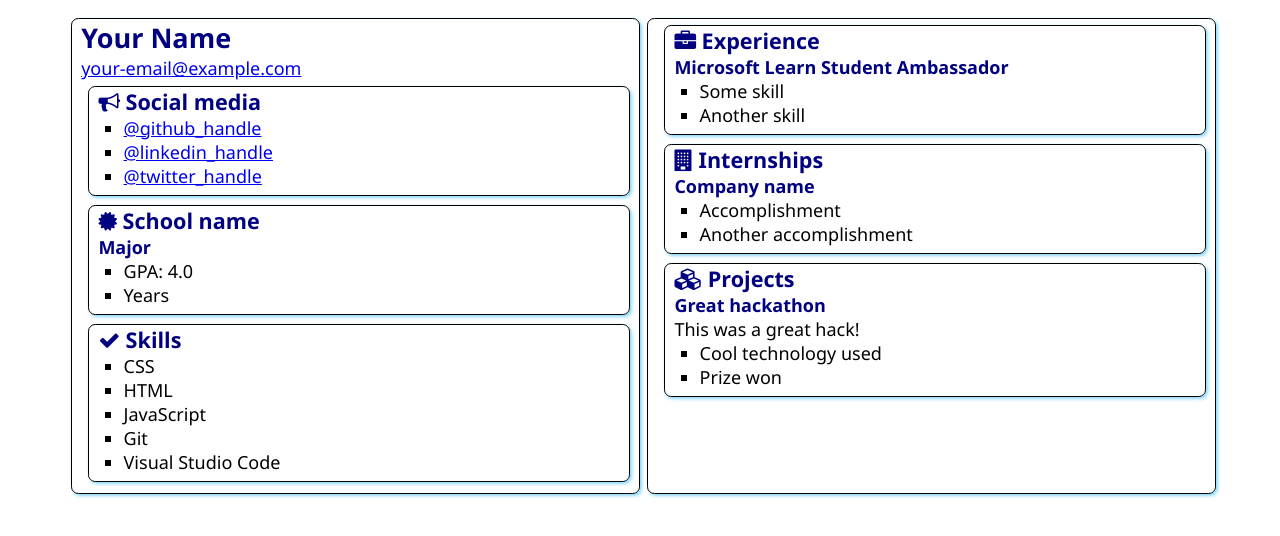
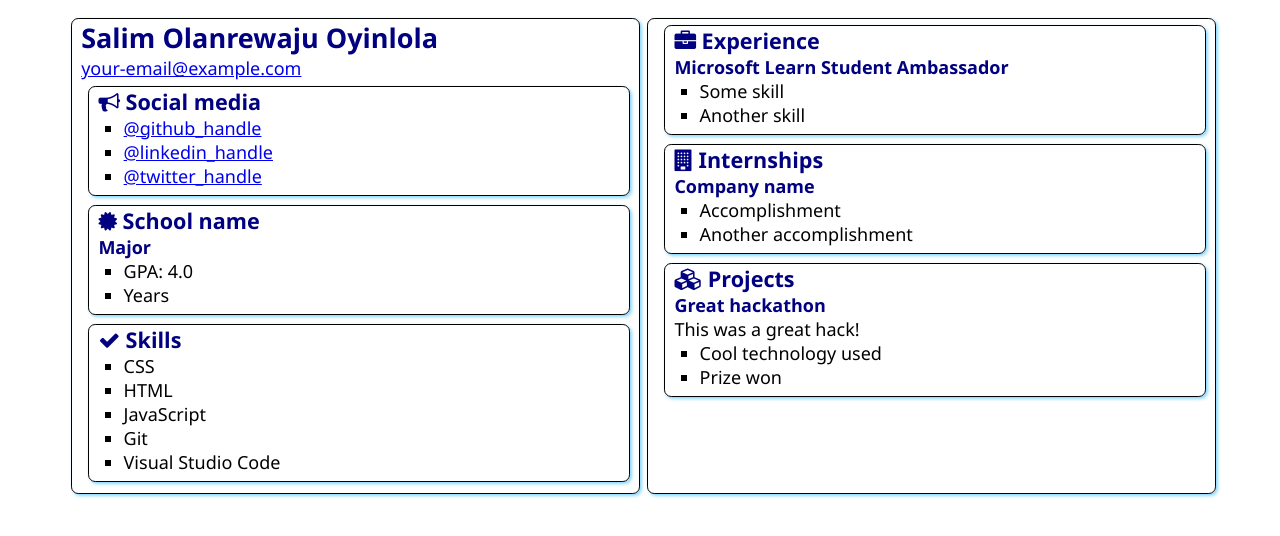
Before and after one commit to salimcodes/SATechnicalOnboarding, a plain HTML site: page src/index.html in a window 1280 px wide. Drawn offline with Linux system fonts and the light colour scheme.

Commit message:
Update index.html

```diff
--- a/src/index.html
+++ b/src/index.html
@@ -12,7 +12,7 @@
 <body>
     <main>
         <article class="box">
-            <h1>Your Name</h1>
+            <h1>Salim Olanrewaju Oyinlola</h1>
             <div><a href="mailto:your.email@example.com">your-email@example.com</a></div>
 
             <section class="box">
```
